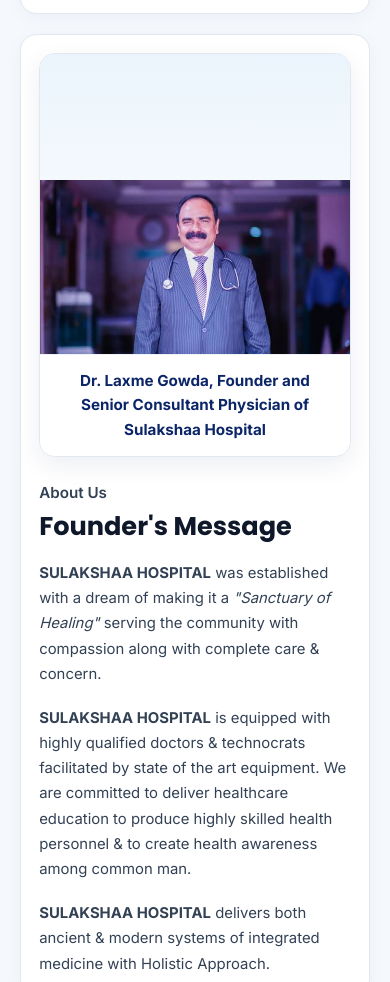
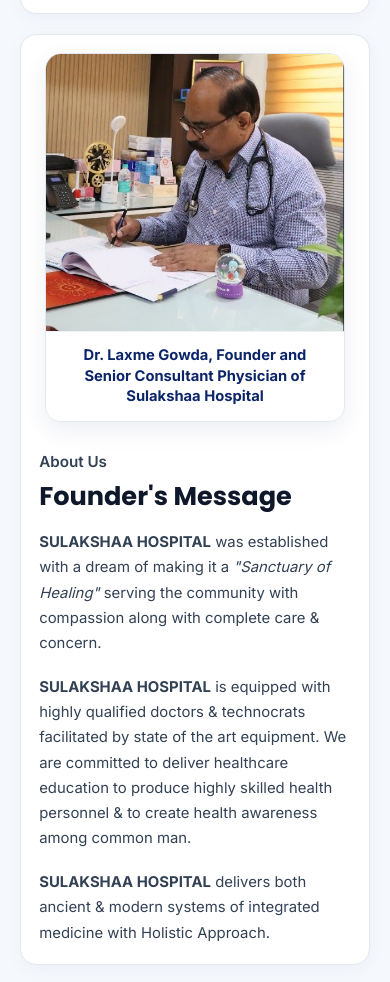
Before and after one commit to sanika-droid/sulaksha, a plain HTML site: page about-details.html in a window 390 px wide. Shown: the part 2916-3898 px from the top of the page. Drawn offline with nearby package versions, Linux system fonts and the light colour scheme.

Commit message:
Update founder image in about-details, update appointment dropdown doctor recommendations, and refine gallery

```diff
--- a/about-details.html
+++ b/about-details.html
@@ -682,12 +682,15 @@
     /* Reference 4: Founder's Message */
     .founder-grid {
       display: grid;
-      grid-template-columns: 0.85fr 1.15fr;
-      gap: 2.25rem;
+      grid-template-columns: minmax(300px, 380px) 1fr;
+      gap: clamp(2rem, 4vw, 3rem);
       align-items: center;
     }
 
     .founder-media-card {
+      max-width: 380px;
+      width: 100%;
+      margin: 0 auto;
       background: #FFFFFF;
       border: 1px solid #E2E8F0;
       border-radius: 16px;
@@ -698,31 +701,31 @@
 
     .founder-img-wrap {
       width: 100%;
-      height: 380px;
-      background: linear-gradient(180deg, #EBF4FC 0%, #FFFFFF 100%);
-      display: flex;
-      align-items: center;
-      justify-content: center;
+      height: auto;
+      background: #F8FAFC;
+      display: block;
       overflow: hidden;
+      line-height: 0;
     }
 
     .founder-img-wrap img {
       width: 100%;
-      height: 100%;
-      object-fit: contain;
-      object-position: center bottom;
+      height: auto;
+      display: block;
+      object-fit: cover;
       transition: transform 0.3s ease;
     }
 
     .founder-media-card:hover .founder-img-wrap img {
-      transform: scale(1.03);
+      transform: scale(1.02);
     }
 
     .founder-caption {
       padding: 0.85rem 1rem;
-      font-size: 0.95rem;
+      font-size: 0.92rem;
       font-weight: 700;
       color: #0B2568;
+      line-height: 1.4;
       border-top: 1px solid #EEF2F6;
       background: #FFFFFF;
     }
@@ -738,7 +741,11 @@
       }
       .founder-grid {
         grid-template-columns: 1fr;
-        gap: 1.5rem;
+        gap: 1.75rem;
+        justify-items: center;
+      }
+      .founder-media-card {
+        max-width: 340px;
       }
       .values-grid {
         grid-template-columns: repeat(2, 1fr);
@@ -756,8 +763,8 @@
       .collage-top-img, .collage-bottom-img {
         height: 180px;
       }
-      .founder-img-wrap {
-        height: 300px;
+      .founder-media-card {
+        max-width: 300px;
       }
       .values-grid {
         grid-template-columns: 1fr;
@@ -1148,7 +1155,7 @@
           <div class="founder-media-card">
             <div class="founder-img-wrap">
               <img
-                src="assets/dr-laxme-gowda.png"
+                src="assets/founder-dr-laxme-gowda.jpg?v=3"
                 alt="Dr. Laxme Gowda, Founder and Senior Consultant Physician of Sulakshaa Multi Speciality Hospital"
                 loading="lazy"
               >
```
Also changed, not shown: doctor-details.html (+1 -1 lines), doctors.html (+0 -4 lines), facilities.html (+1 -1 lines), facility-details.html (+1 -1 lines), gallery.html (+0 -5 lines), script.js (+15 -8 lines), assets/facility-inpatient-recovery.jpg, assets/founder-dr-laxme-gowda.jpg (added), assets/gallery-inpatient-semi-private-room.jpg.
